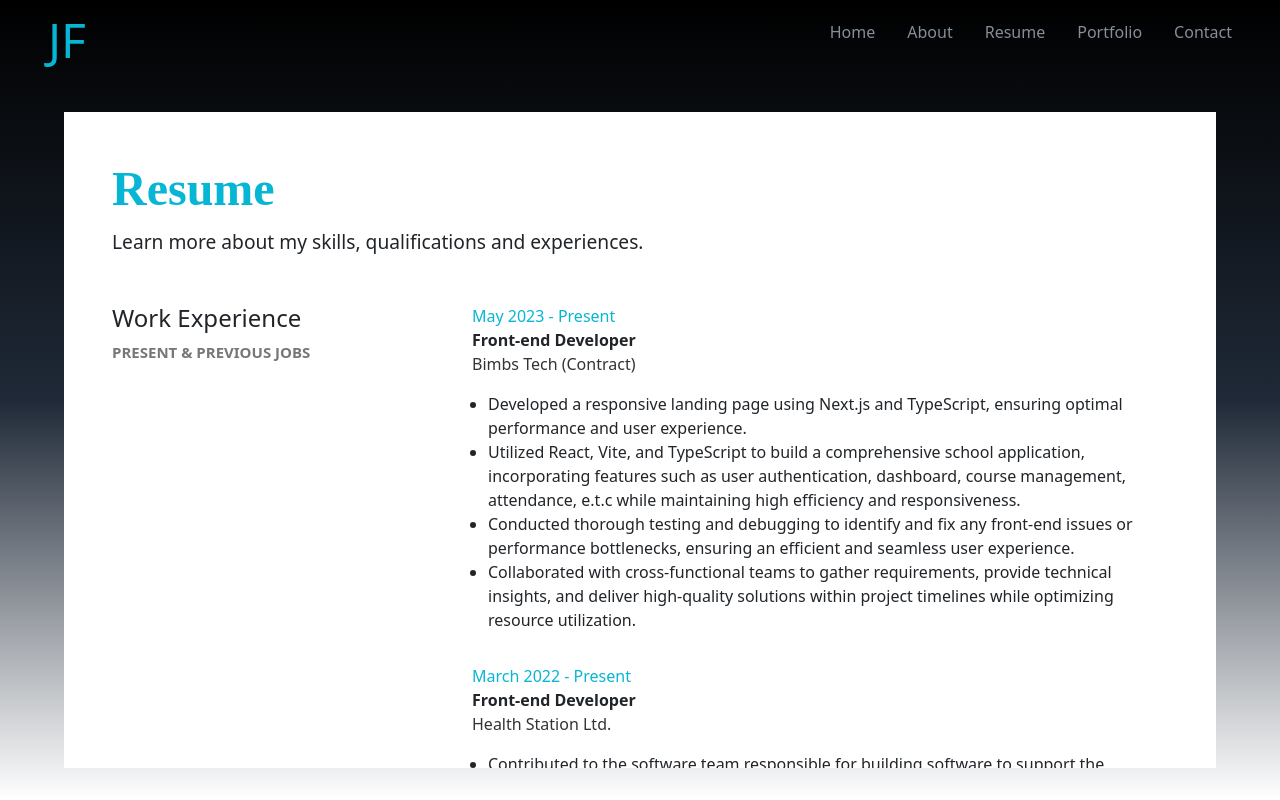
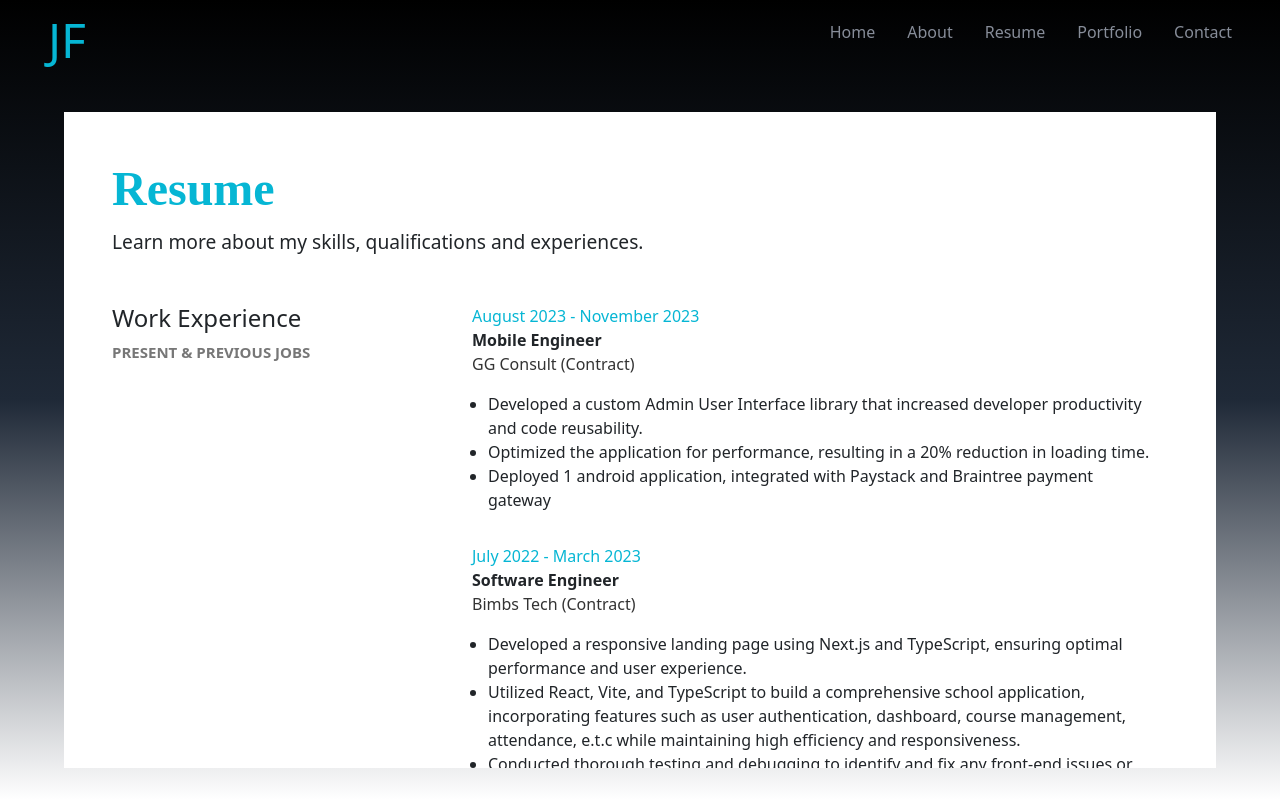
Before and after one commit to Josh-la-posh/portfolio, a React (Create React App) app: page /resume in a window 1280 px wide. Built offline with nearby package versions, Linux system fonts and the light colour scheme.

Commit message:
updated resume

```diff
--- a/src/data/data.js
+++ b/src/data/data.js
@@ -1,4 +1,20 @@
 export const Data = [
+  {
+    id: "oponeko",
+    img: "images/oponeko.png",
+    name: "Oponeko App",
+    desc: "",
+    demoLink: "https://oponeko.com/",
+    githubLink: "",
+  },
+  {
+    id: "touramp",
+    img: "images/touramp.png",
+    name: "Touramp Food App",
+    desc: "",
+    demoLink: "https://touramp.xyz/",
+    githubLink: "",
+  },
   {
     id: "ecommerce",
     img: "images/poshCommerce.png",
--- a/src/pages/Home/Home.jsx
+++ b/src/pages/Home/Home.jsx
@@ -7,7 +7,7 @@ export const Home = () => {
     <div className="home">
       <div className="homeContainer">
         <h1>Joshua Fajobi</h1>
-        <p>Front-End Developer</p>
+        <p>Software Engineer</p>
         <nav className="links">
           <ul>
             <li>
--- a/src/pages/Resume/Resume.jsx
+++ b/src/pages/Resume/Resume.jsx
@@ -18,8 +18,26 @@ export const Resume = () => {
             </article>
             <article className="mainContent col-12 col-md-8">
               <div className="">
-                <p className="myColor">May 2023 - Present</p>
-                <strong>Front-end Developer</strong>
+                <p className="myColor">August 2023 - November 2023</p>
+                <strong>Mobile Engineer</strong>
+                <p style={{ fontSize: "1em", color: "#333" }}>
+                  GG Consult (Contract)
+                </p>
+                <ul>
+                  <li>
+                    Developed a custom Admin User Interface library that increased developer productivity and code reusability.
+                  </li>
+                  <li>
+                    Optimized the application for performance, resulting in a 20% reduction in loading time.
+                  </li>
+                  <li>
+                    Deployed 1 android application, integrated with Paystack and Braintree payment gateway
+                  </li>
+                </ul>
+              </div>
+              <div className="">
+                <p className="myColor">July 2022 - March 2023</p>
+                <strong>Software Engineer</strong>
                 <p style={{ fontSize: "1em", color: "#333" }}>
                   Bimbs Tech (Contract)
                 </p>
@@ -50,8 +68,8 @@ export const Resume = () => {
                 </ul>
               </div>
               <div className="">
-                <p className="myColor">March 2022 - Present</p>
-                <strong>Front-end Developer</strong>
+                <p className="myColor">February 2022 - Present</p>
+                <strong>Software Engineer</strong>
                 <p style={{ fontSize: "1em", color: "#333" }}>
                   Health Station Ltd.
                 </p>
@@ -60,11 +78,13 @@ export const Resume = () => {
                     Contributed to the software team responsible for building
                     software to support the company's hardware products.
                   </li>
+                  <li>Collaborated with design teams to implement complex user interfaces for prioritized features, improving user engagement and retention across multiple product releases, resulting in a 20% increase in user engagement and a 15% increase in user retention.</li>
                   <li>
                     Applied my knowledge of DSA and SOLID principles to write
                     better and neater code, thereby increasing the efficiency of
                     the application by ~40%.
                   </li>
+                  <li>Deployed 1 android application, integrated with Paystack payment gateway.</li>
                 </ul>
               </div>
             </article>
```
Also changed, not shown: public/images/oponeko.png (added), public/images/touramp.png (added).
